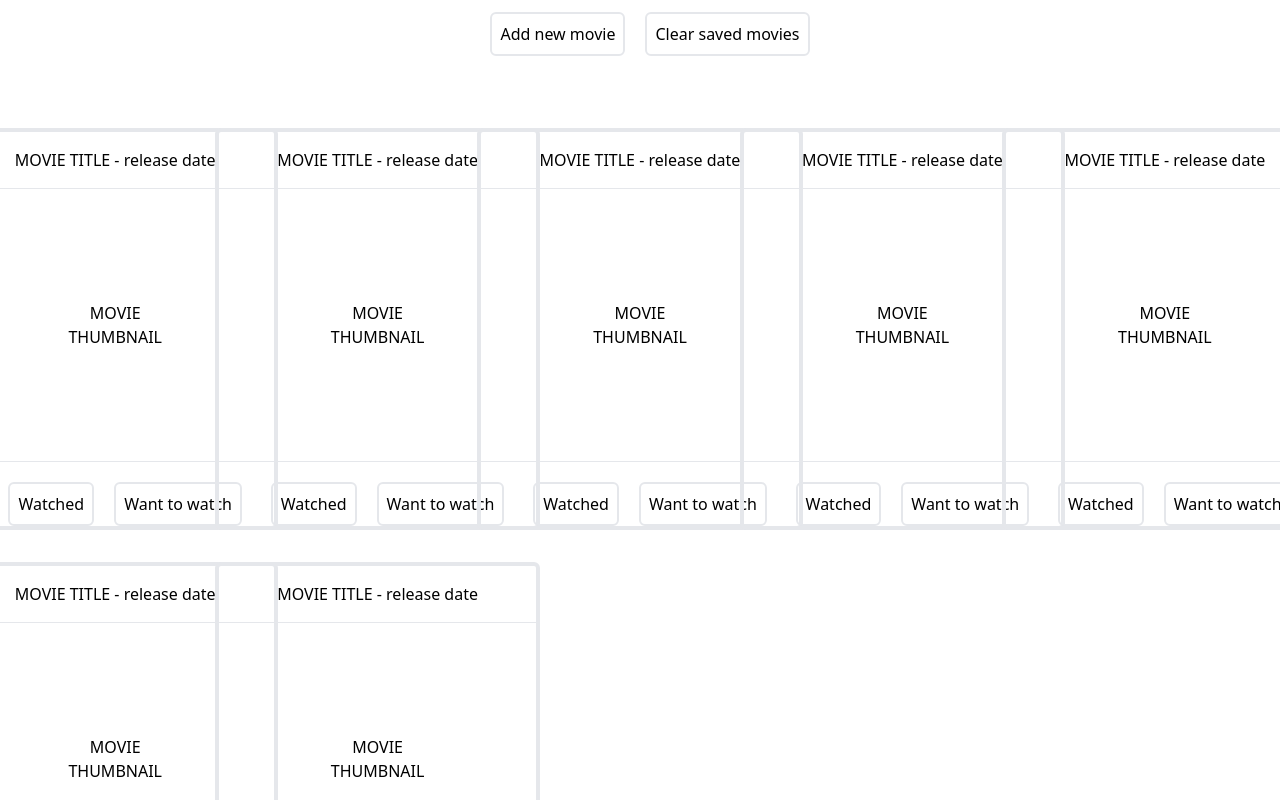
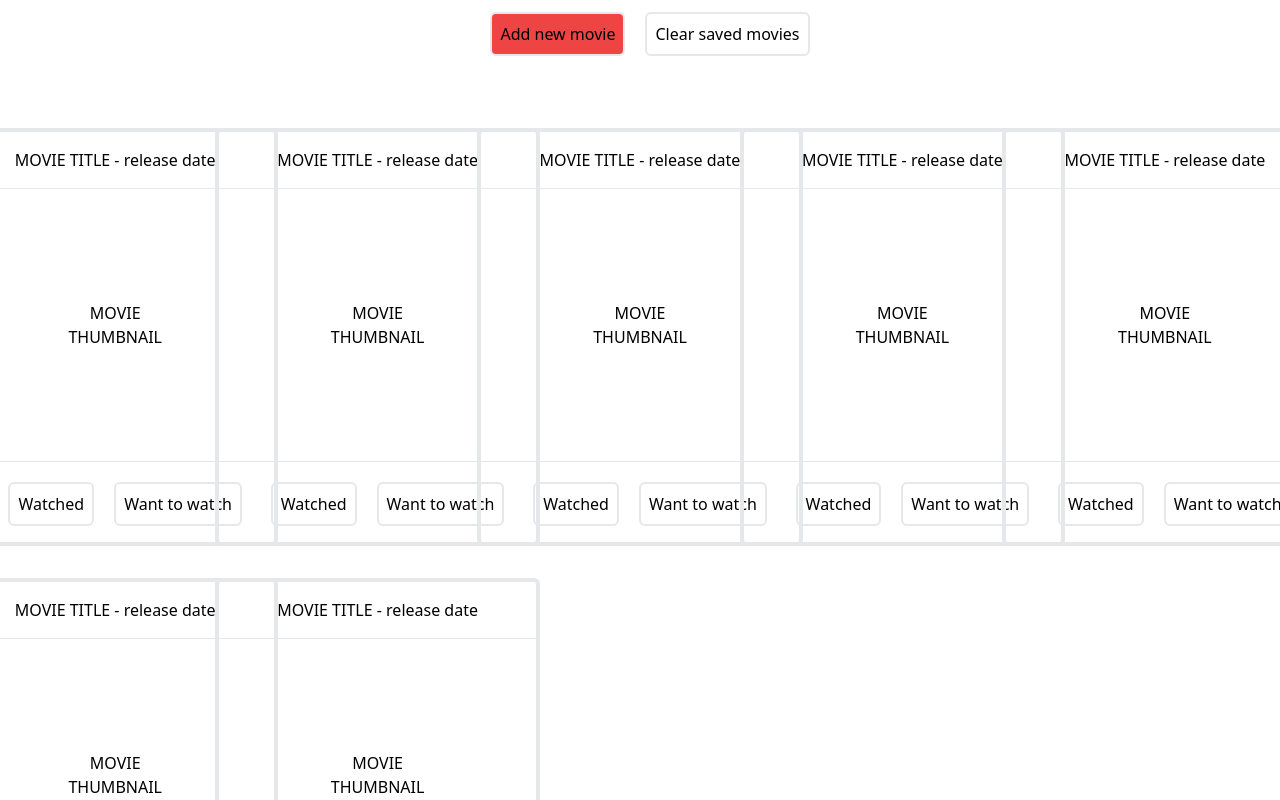
Before and after one commit to P-Hsgw/movies-library, a React (Create React App) app: page / in a window 1280 px wide. Shown: the top 800 px of the page. Built offline with nearby package versions, Linux system fonts and the light colour scheme; the HTML template or start-up script is replaced by a standard one.

Commit message:
Add more props to Button component

```diff
--- a/src/components/Button.js
+++ b/src/components/Button.js
@@ -1,7 +1,7 @@
 import React, { useState } from "react";
 
 
-export const Button = ( { buttonName, handleClick, children }) => {
+export const Button = ( { buttonName, handleClick, children, marginLeft, marginTop, additionalClass }) => {
 const [isClicked, setIsClicked] = useState(false)
 
 const defaultHadleClick = () => {
@@ -10,6 +10,6 @@ setIsClicked(!isClicked)
 
 
   return (
-    <button onClick={handleClick || defaultHadleClick} className="border-2 border-solid rounded-md p-2 focus:bg-green-700 ml-5 mt-5">{children || "Button"}</button>
+    <button onClick={handleClick || defaultHadleClick} className={`border-2 border-solid rounded-md p-2 ${marginLeft || "ml-5"} ${marginTop || "mt-5"} ${additionalClass}`}>{children || "Button"}</button>
   )
 }
--- a/src/components/Card.js
+++ b/src/components/Card.js
@@ -3,8 +3,8 @@ import { Button  } from "./Button";
 
 export const Card = () => {
   return(
-    <div className=" flex items-center justify-center">
-    <div className="border-4 border-solid rounded-md w-96 text-center divide-y divide-fuchsia-300 h-min-max">
+    <div className=" flex items-center justify-center ">
+    <div className="border-4 border-solid rounded-md w-89 text-center divide-y divide-fuchsia-300 h-min-max">
       <div className="p-4">
         MOVIE TITLE - release date
       </div>
@@ -12,8 +12,8 @@ export const Card = () => {
         MOVIE THUMBNAIL
       </div>
       <div>
-        <Button>Watched</ Button>
-        <Button>Want to watch</Button>
+        <Button additionalClass="mb-4">Watched</ Button>
+        <Button additionalClass="mb-4">Want to watch</Button>
       </div>
     </div></div>
   )
--- a/src/components/Header.js
+++ b/src/components/Header.js
@@ -6,7 +6,7 @@ export const Header = () => {
 
   return (
     <div className="flex flex-wrap justify-center content-center w-screen h-12">
-      <Button>Add new movie</Button>
+      <Button additionalClass="bg-red-500">Add new movie</Button>
       <Button>Clear saved movies</Button>
     </div>
   )
```
